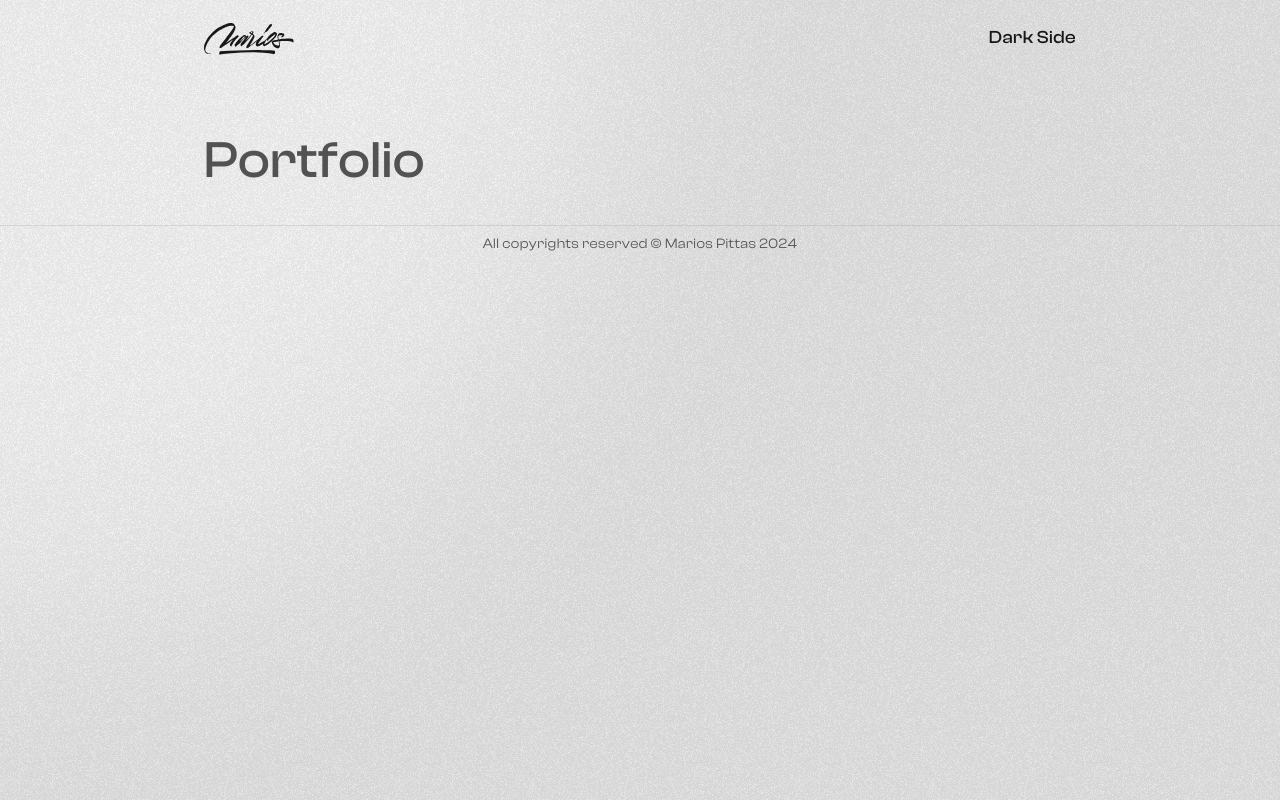
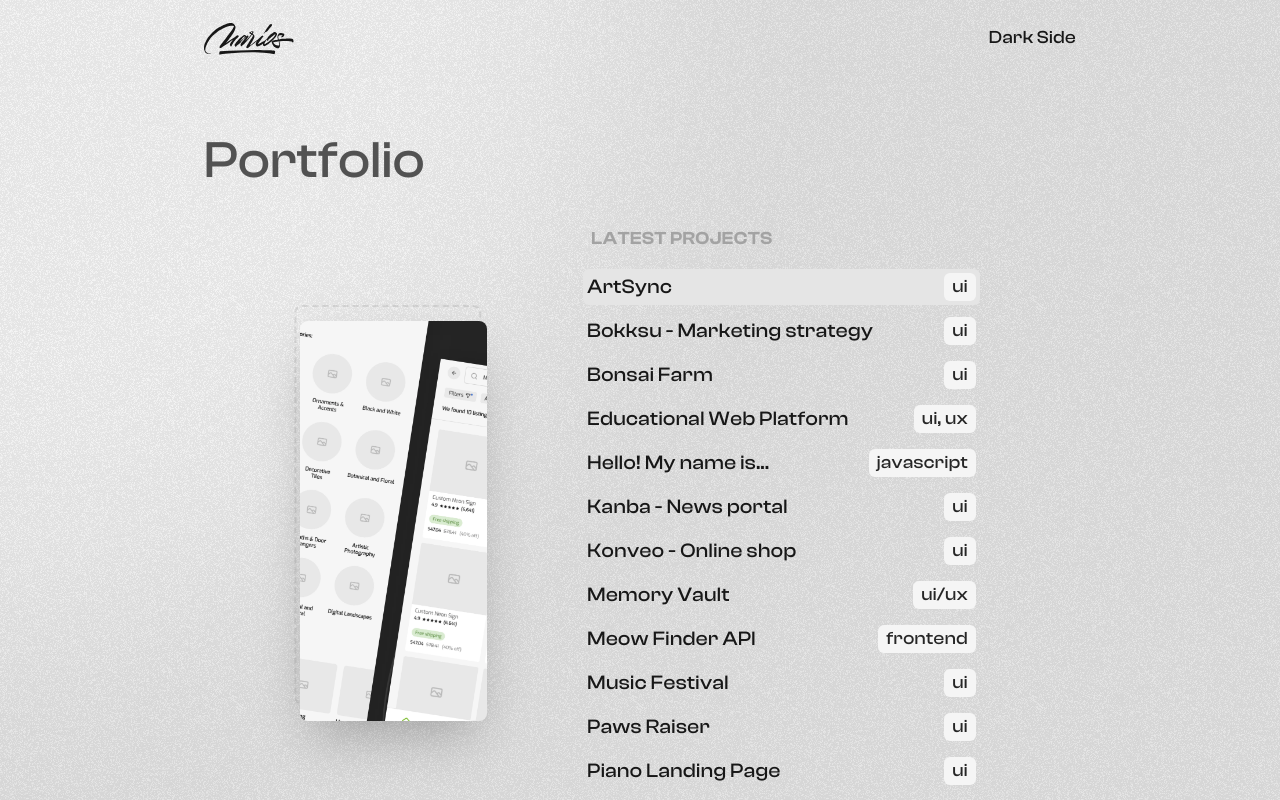
Before and after one commit to mpittas/mp-portfolio, a Next.js app: page /portfolio in a window 1280 px wide. Shown: the top 800 px of the page. Built offline with nearby package versions, Linux system fonts and the light colour scheme.

Commit message:
Fix again

```diff
--- a/src/app/portfolio/page.tsx
+++ b/src/app/portfolio/page.tsx
@@ -1,6 +1,7 @@
-import PortfolioPosts from "@/components/portfolio/PortfolioPosts";
+import ClientProjectSection from "@/components/sections/ClientProjectSection";
 import TitleBig from "@/components/widgets/TitleBig";
 import PageWrap from "@/components/layout/PageWrap";
+import { getPortfolioPosts } from "@/utils/utils";
 
 export const metadata = {
   title: "My Portfolio",
@@ -8,17 +9,15 @@ export const metadata = {
 };
 
 export default function Page() {
+  const allPortfolios = getPortfolioPosts();
+
   return (
     <PageWrap>
       <section>
         <div className="pb-8">
           <TitleBig>Portfolio</TitleBig>
         </div>
-        <PortfolioPosts
-          allPortfolios={[]}
-          onHover={() => {}}
-          onMouseLeave={() => {}}
-        />
+        <ClientProjectSection allPortfolios={allPortfolios} />
       </section>
     </PageWrap>
   );
```
